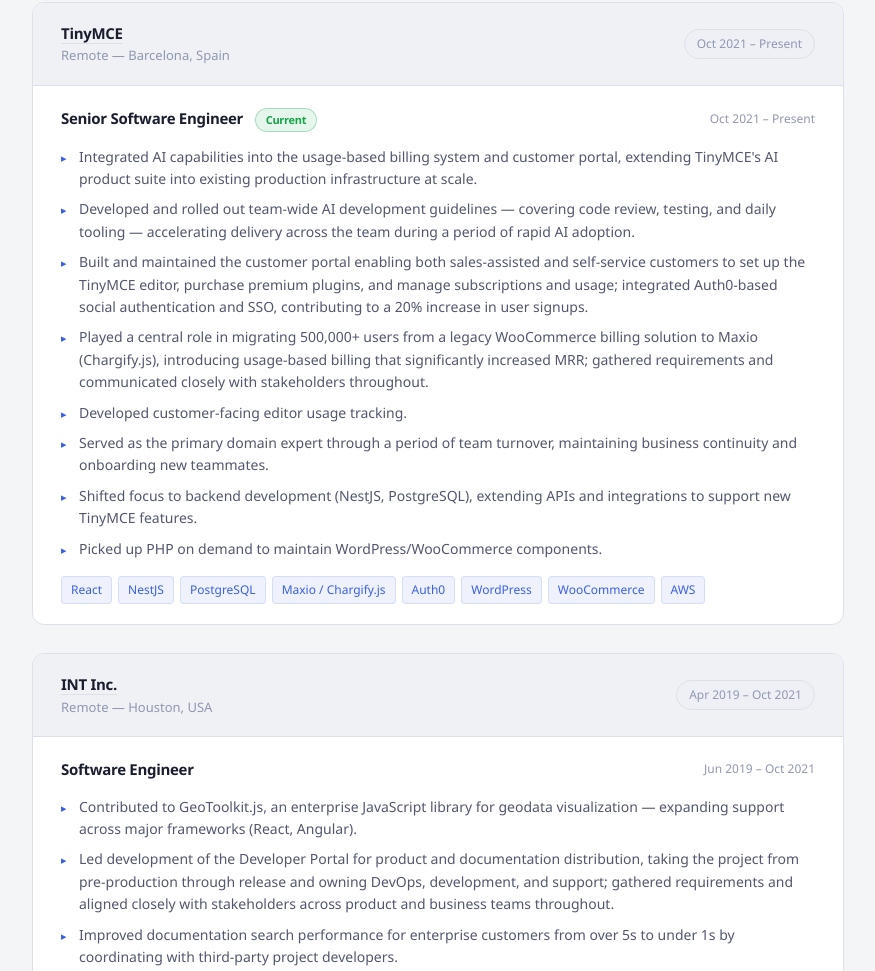
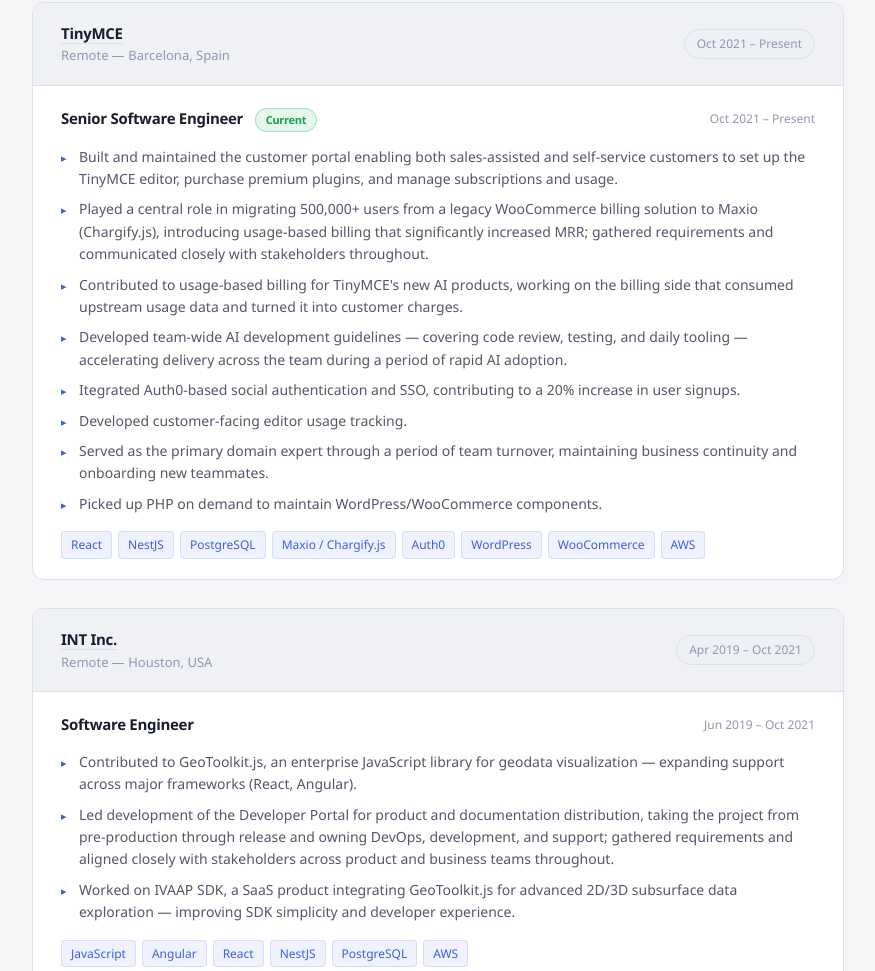
Before and after one commit to 15202-sidorov/15202-sidorov.github.io, a plain HTML site: page index.html in a window 1280 px wide. Shown: the part 513-1484 px from the top of the page, without its empty margins (202-1077 px from the left). Drawn offline with Linux system fonts and the light colour scheme.

Commit message:
Adjusted the resume

```diff
--- a/index.html
+++ b/index.html
@@ -532,13 +532,13 @@
               <span class="role-date">Oct 2021 – Present</span>
             </div>
             <ul class="job-bullets">
-              <li>Integrated AI capabilities into the usage-based billing system and customer portal, extending TinyMCE's AI product suite into existing production infrastructure at scale.</li>
-              <li>Developed and rolled out team-wide AI development guidelines — covering code review, testing, and daily tooling — accelerating delivery across the team during a period of rapid AI adoption.</li>
-              <li>Built and maintained the customer portal enabling both sales-assisted and self-service customers to set up the TinyMCE editor, purchase premium plugins, and manage subscriptions and usage; integrated Auth0-based social authentication and SSO, contributing to a 20% increase in user signups.</li>
+              <li>Built and maintained the customer portal enabling both sales-assisted and self-service customers to set up the TinyMCE editor, purchase premium plugins, and manage subscriptions and usage.</li>
               <li>Played a central role in migrating 500,000+ users from a legacy WooCommerce billing solution to Maxio (Chargify.js), introducing usage-based billing that significantly increased MRR; gathered requirements and communicated closely with stakeholders throughout.</li>
+              <li>Contributed to usage-based billing for TinyMCE's new AI products, working on the billing side that consumed upstream usage data and turned it into customer charges.</li>
+              <li>Developed team-wide AI development guidelines — covering code review, testing, and daily tooling — accelerating delivery across the team during a period of rapid AI adoption.</li>
+              <li>Itegrated Auth0-based social authentication and SSO, contributing to a 20% increase in user signups.</li>
               <li>Developed customer-facing editor usage tracking.</li>
               <li>Served as the primary domain expert through a period of team turnover, maintaining business continuity and onboarding new teammates.</li>
-              <li>Shifted focus to backend development (NestJS, PostgreSQL), extending APIs and integrations to support new TinyMCE features.</li>
               <li>Picked up PHP on demand to maintain WordPress/WooCommerce components.</li>
             </ul>
             <div class="stack-row">
@@ -577,7 +577,6 @@
             <ul class="job-bullets">
               <li>Contributed to GeoToolkit.js, an enterprise JavaScript library for geodata visualization — expanding support across major frameworks (React, Angular).</li>
               <li>Led development of the Developer Portal for product and documentation distribution, taking the project from pre-production through release and owning DevOps, development, and support; gathered requirements and aligned closely with stakeholders across product and business teams throughout.</li>
-              <li>Improved documentation search performance for enterprise customers from over 5s to under 1s by coordinating with third-party project developers.</li>
               <li>Worked on IVAAP SDK, a SaaS product integrating GeoToolkit.js for advanced 2D/3D subsurface data exploration — improving SDK simplicity and developer experience.</li>
             </ul>
             <div class="stack-row">
```
